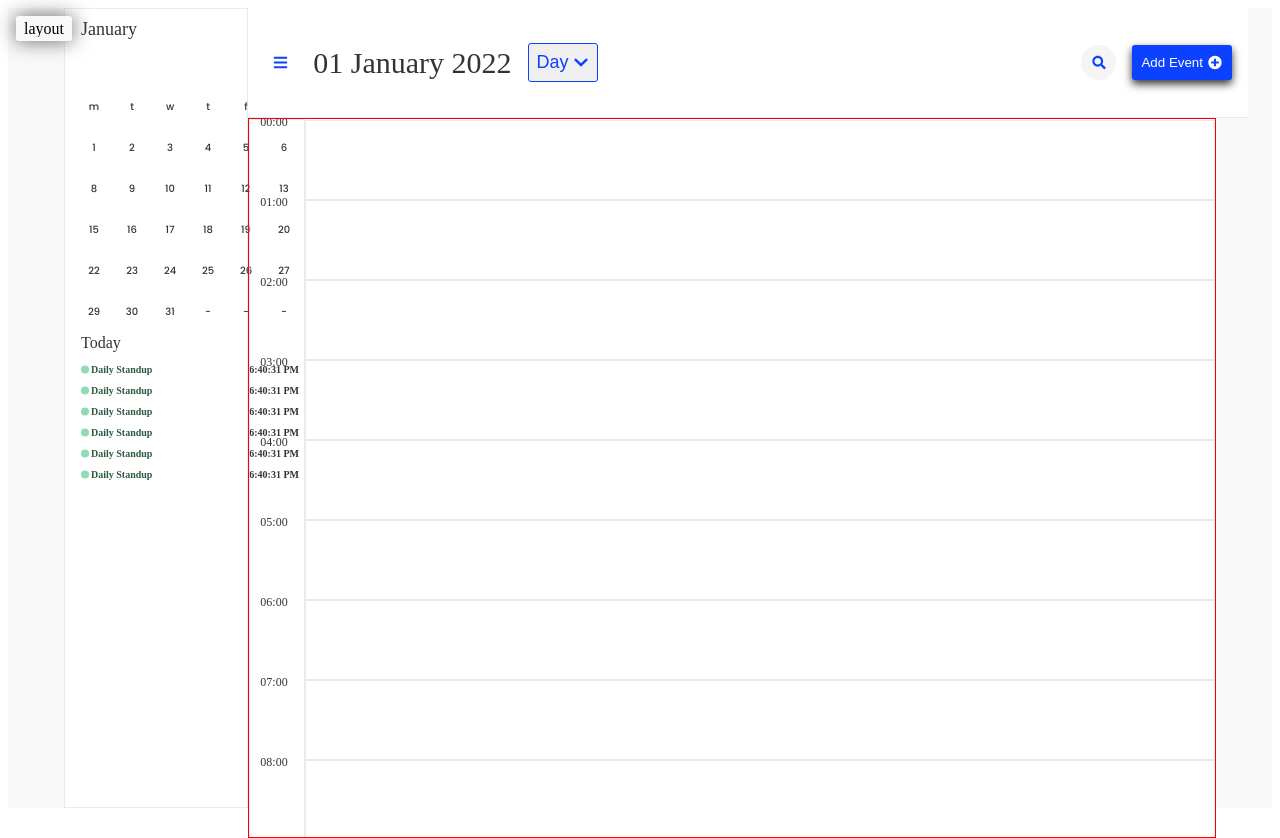
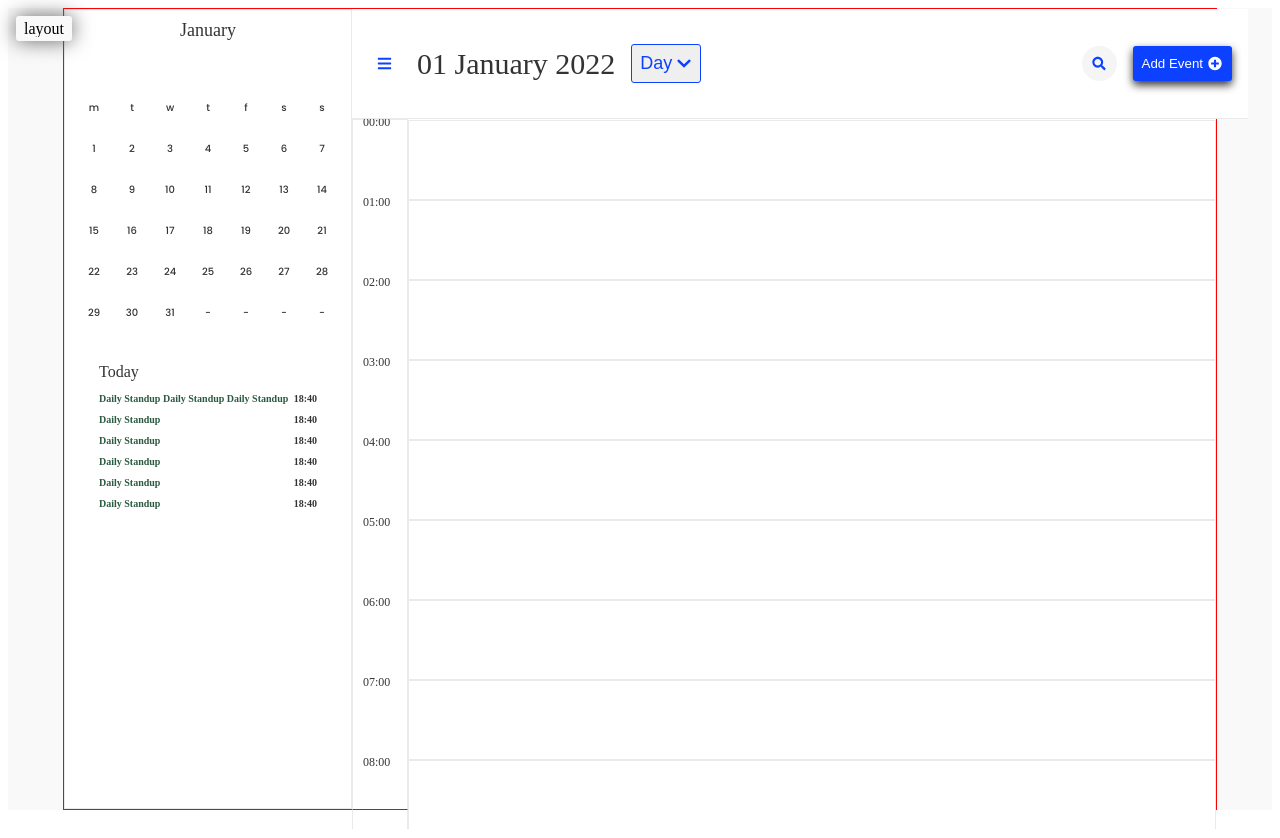
Before and after one commit to aftabrehan/calendarwex, a Next.js app: page /stories/layout in a window 1280 px wide. Built offline with nearby package versions, Linux system fonts and the light colour scheme; a web font is replaced by a local one.

Commit message:
Hide Sidebar functionality

```diff
--- a/src/components/button/Button.js
+++ b/src/components/button/Button.js
@@ -22,12 +22,12 @@ const Button = ({
 }) => {
   return (
     <button
+      className={clsx(stl[`${variant}Btn`], stl.btn, customClass)}
       id={id}
       onClick={onClick}
       disabled={disabled}
       type={type}
       style={style}
-      className={clsx(stl[`${variant}Btn`], stl.btn, customClass)}
     >
       {label || children}
       {icon}
@@ -37,7 +37,7 @@ const Button = ({
 
 Button.defaultProps = {
   label: '',
-  onClick: () => console.log('Button Clicked!'),
+  // onClick: () => console.log('Button Clicked!'),
   variant: 'fill',
   size: 'normal',
   disabled: false,
--- a/src/components/layout/Layout.js
+++ b/src/components/layout/Layout.js
@@ -202,12 +202,24 @@ const Layout = () => {
         months: months,
       })
     }
-    console.log(data)
+  }
+
+  const time = new Date()
+
+  const handleSidebar = () => {
+    console.log('hi')
+    const sidebar = document.getElementById('sidebar')
+    if (sidebar.style.display === 'none') {
+      sidebar.style.display = 'flex'
+    } else {
+      sidebar.style.display = 'none'
+    }
   }
 
   return (
     <div className={stl.layout}>
       <Sidebar
+        id="sidebar"
         customClass={stl.sideBar}
         monthName="January"
         monthData={<MiniCalendar customClass={stl.miniCalendar} />}
@@ -216,35 +228,41 @@ const Layout = () => {
             eventHeading: 'Today',
             eventContent: [
               {
-                eventName: 'Daily Standup',
-                eventTime: new Date().toLocaleTimeString(),
+                eventName: 'Daily Standup Daily Standup Daily Standup',
+                eventTime: time.getHours() + ':' + time.getMinutes(),
               },
               {
                 eventName: 'Daily Standup',
-                eventTime: new Date().toLocaleTimeString(),
+                eventTime: time.getHours() + ':' + time.getMinutes(),
               },
               {
                 eventName: 'Daily Standup',
-                eventTime: new Date().toLocaleTimeString(),
+                eventTime: time.getHours() + ':' + time.getMinutes(),
               },
               {
                 eventName: 'Daily Standup',
-                eventTime: new Date().toLocaleTimeString(),
+                eventTime: time.getHours() + ':' + time.getMinutes(),
               },
               {
                 eventName: 'Daily Standup',
-                eventTime: new Date().toLocaleTimeString(),
+                eventTime: time.getHours() + ':' + time.getMinutes(),
               },
               {
                 eventName: 'Daily Standup',
-                eventTime: new Date().toLocaleTimeString(),
+                eventTime: time.getHours() + ':' + time.getMinutes(),
               },
             ],
           },
         ]}
       />
       <div className={stl.main}>
-        <Toolbar handleType={typeHandler} width="100%" />
+        <Toolbar
+          toggleBtnClass={stl.toggleBtn}
+          sidebarBtnId="toggleSidebar"
+          sideBarHandler={handleSidebar}
+          handleType={typeHandler}
+          width="100%"
+        />
         {label}
         <div className={stl.container}>
           <StructureGrid
--- a/src/components/layout/Layout.module.scss
+++ b/src/components/layout/Layout.module.scss
@@ -3,6 +3,7 @@
 .layout {
   display: flex;
   width: 90vw;
+  border: 1px solid red;
   height: 100vh;
   background: $white;
 
@@ -15,8 +16,7 @@
   }
 
   .container {
-    height: 89.7%;
-    border: 1px solid red;
+    height: 88.7%;
     overflow: scroll;
 
     &::-webkit-scrollbar {
@@ -37,3 +37,11 @@
 .monthDaySlots {
   box-sizing: content-box;
 }
+
+@media screen and (max-width: 1260px) {
+  .layout {
+    .sideBar {
+      display: none;
+    }
+  }
+}
--- a/src/components/minicalendar/SmallCalendar.module.scss
+++ b/src/components/minicalendar/SmallCalendar.module.scss
@@ -2,8 +2,7 @@
 @import '/styles/common';
 
 .smallCalendar {
-  // max-width: 250px;
-  height: 218px;
+  height: max-content;
   padding: 10px;
   user-select: none;
 }
@@ -11,6 +10,6 @@
 .smallCalendarDays {
   display: grid;
   grid-template-columns: auto auto auto auto auto auto auto;
-  width: 238px;
-  height: 33px;
+  // width: 238px;
+  // height: 33px;
 }
--- a/src/components/sidebar/Sidebar.js
+++ b/src/components/sidebar/Sidebar.js
@@ -8,6 +8,7 @@ import MiniCalendar from 'components/minicalendar/SmallCalendar'
 
 const Sidebar = ({
   arg,
+  id,
   variant,
   icon,
   monthName,
@@ -16,7 +17,7 @@ const Sidebar = ({
   customClass,
 }) => {
   return (
-    <div arg={arg} className={clsx(stl.sidebar, customClass)}>
+    <div id={id} arg={arg} className={clsx(stl.sidebar, customClass)}>
       <div className={stl.monthHeader}>
         <div className={stl.monthName}>{monthName}</div>
       </div>
@@ -32,7 +33,7 @@ const Sidebar = ({
               {upcomingEvents[i].eventContent.map((eventCntnt, index) => (
                 <div key={index} className={stl.eventItem}>
                   <div className={stl.eventName}>
-                    <EllipseIcon />
+                    {/* <EllipseIcon /> */}
                     {eventCntnt.eventName}
                   </div>
                   <div>
--- a/src/components/sidebar/Sidebar.module.scss
+++ b/src/components/sidebar/Sidebar.module.scss
@@ -4,9 +4,9 @@
 .sidebar {
   box-sizing: border-box;
   @extend .flexCol;
-  align-items: flex-start;
+  align-items: center;
   padding: 0px;
-  width: 250px;
+  min-width: max-content;
   min-height: 458px;
   background: $white;
   border: 1px solid $stroke;
@@ -16,7 +16,7 @@
 .monthHeader {
   padding: 10px 16px;
   gap: 10px;
-  width: 250px;
+  // width: max-content;
   height: 47px;
 }
 
@@ -30,7 +30,6 @@
   box-sizing: border-box;
   padding: 10px 16px;
   gap: 10px;
-  width: 250px;
   height: 193px;
   overflow: auto;
 
@@ -68,7 +67,6 @@
 
   .eventName {
     @extend .flexRowCenter;
-    gap: 2px;
     color: $darkGreen;
   }
 }
--- a/src/components/toolbar/Toolbar.js
+++ b/src/components/toolbar/Toolbar.js
@@ -12,6 +12,9 @@ import { useState } from 'react'
 
 const Toolbar = ({
   handleType,
+  sideBarHandler,
+  sidebarBtnId,
+  toggleBtnClass,
   argList,
   id,
   icon,
@@ -62,10 +65,12 @@ const Toolbar = ({
     <div className={clsx(stl.toolbar, customClass)} style={{ width, height }}>
       <div className={stl.right}>
         <Button
-          customClass={clsx(stl.openSidebar)}
+          id={sidebarBtnId}
+          customClass={toggleBtnClass}
           icon={<OptIcon />}
           variant="transparent"
           style={{ flex: 'none', grow: '0', order: '0' }}
+          onClick={sideBarHandler}
         ></Button>
         <span className={stl.label}>{label || title}</span>
         <DropDown
@@ -88,9 +93,3 @@ const Toolbar = ({
 }
 
 export default Toolbar
-
-Toolbar.defaultProps = {
-  arg: 'Day',
-  // label: '01 January 2022',
-  // name: 'Day',
-}
```
